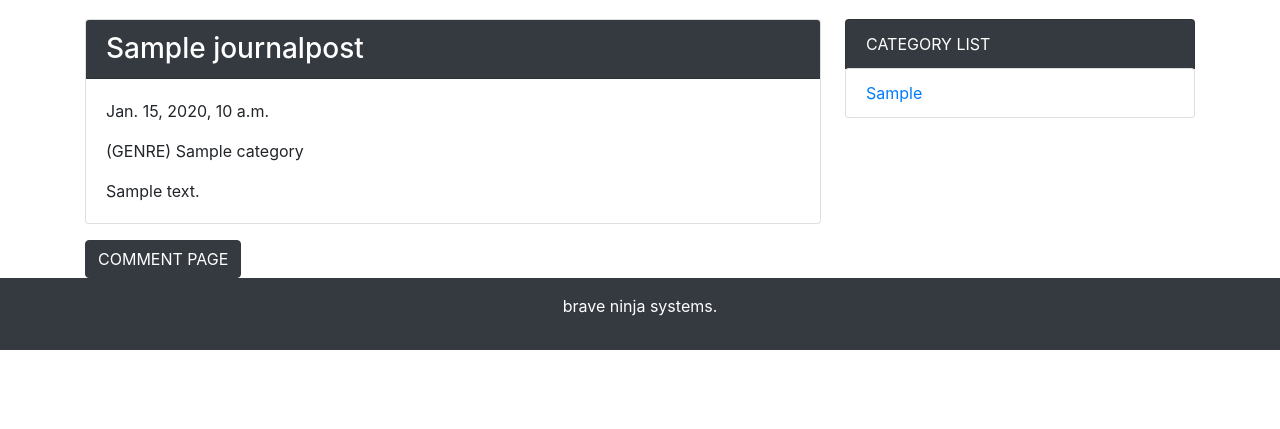
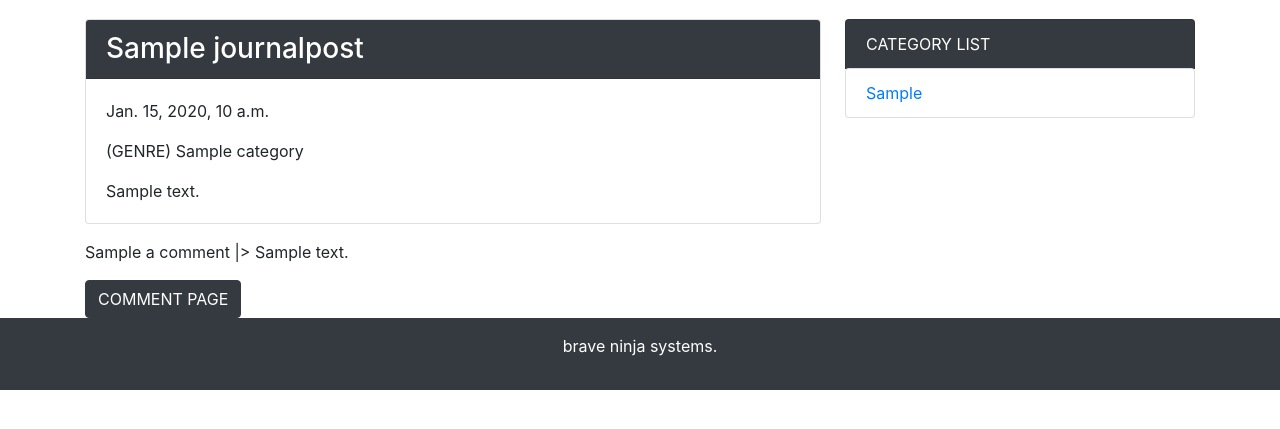
Before and after one commit to RYgithub1/djggapp, a Django app: template journal/templates/journal/journalpost_detail.html in a window 1280 px wide. Shown: the part 349-778 px from the top of the page. Run offline with Django 3.2, Linux system fonts and the light colour scheme; the template is opened without the code that fills it: most values are stand-ins (such as "Sample title", 1, 10 or a date in 2020); some libraries are stand-ins or nearby versions.

Commit message:
Displayed each comments with _set.all

```diff
--- a/journal/templates/journal/journalpost_detail.html
+++ b/journal/templates/journal/journalpost_detail.html
@@ -12,5 +12,13 @@
     </div>
   </div>
 
+  {% for a_comment in journalpost.journalcomment_set.all %}
+    <p>
+      {{ a_comment.name }}
+      |>
+      {{ a_comment.comment | linebreaksbr }}
+    </p>
+  {% endfor %}
+
   <a class="btn btn-dark" href="{% url 'journal_comment' journalpost.pk %}">COMMENT PAGE</a>
 {% endblock %}
```
